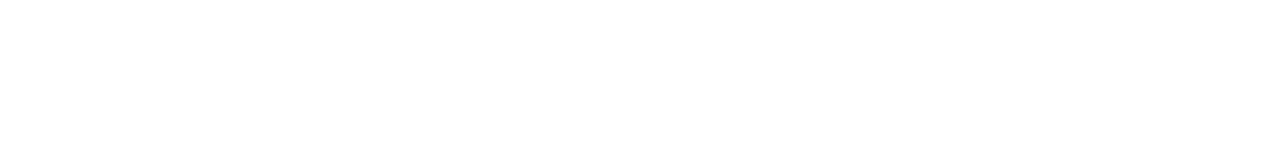
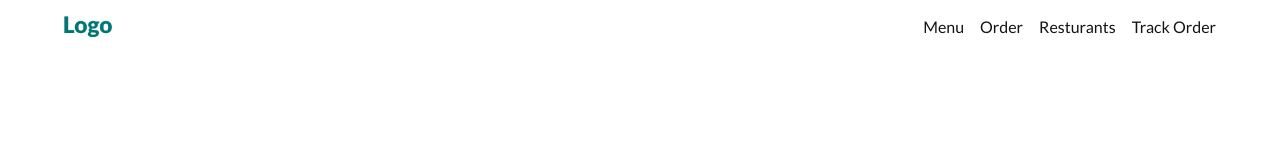
Before and after one commit to alsami6/Food-Order-website, a plain HTML site: page index.html in a window 1280 px wide. Drawn offline with Linux system fonts and the light colour scheme.

Commit message:
not in mood to

```diff
--- a/index.html
+++ b/index.html
@@ -6,11 +6,24 @@
     <meta http-equiv="X-UA-Compatible" content="IE=edge">
     <meta name="viewport" content="width=device-width, initial-scale=1.0">
     <title>Food website</title>
+    <link rel="stylesheet" href="style.css">
+</head>
+    <body>
+        <header>
+            <nav>
 
-</head>
+                <img src="img/logo.png">
 
-<body>
+                <ul>
+                    <li><a href="#">Menu</a></li>
+                    <li><a href="">Order</a></li>
+                    <li><a href="">Resturants</a></li>
+                    <li><a href="">Track Order</a></li>
+                </ul>
 
-</body>
+            </nav>
+        </header>
 
+
+    </body>
 </html>
--- a/style.css
+++ b/style.css
@@ -1,7 +1,10 @@
+@import url('https://fonts.googleapis.com/css2?family=Lato:ital,wght@0,100;0,300;0,400;0,700;0,900;1,100;1,300;1,400;1,700;1,900&display=swap');
+
 * {
     margin: 0;
     padding: 0;
     box-sizing: border-box;
+    font-family: "Lato", sans-serif;
 }
 
 :root {
@@ -27,3 +30,38 @@
     /* transition curves */
     --transition-curve: cubic-bezier(0.36, -0.21, 0.16, 1.97);
 }
+
+html{
+    font-size: 16px;
+}
+
+
+header{
+    width: 90%;
+    margin: 0 auto;
+    margin-top: 1rem;
+}
+
+nav{
+    display: flex;
+    justify-content: space-between;
+}
+
+nav img{
+    width: 3rem;
+}
+
+nav ul{
+    display: flex;
+    gap: 1rem;
+    align-items: center;
+}
+
+nav ul li{
+    list-style: none;
+}
+
+nav ul li a{
+    text-decoration: none;
+    color: #141414;
+}
```
